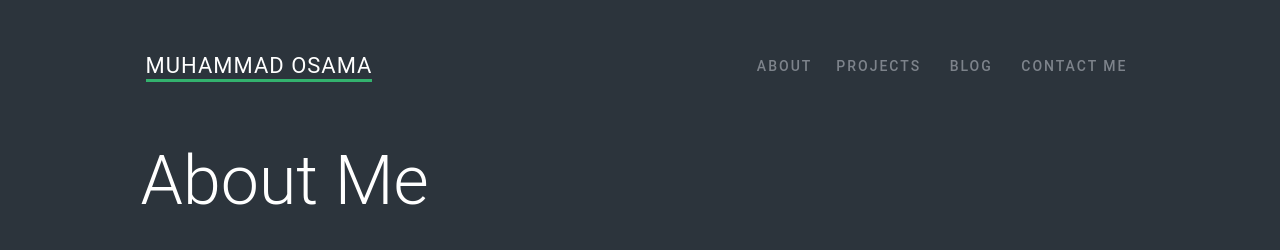
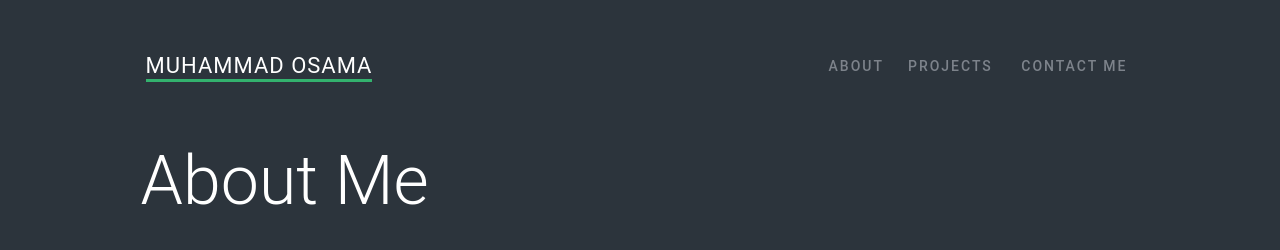
Before and after one commit to osama/osama.github.com, a Jekyll site: the page built from about/index.html, in a window 1280 px wide. Shown: the top 250 px of the page. Built offline with Jekyll 4.4.1, drawn with Linux system fonts in a browser that asks for light colours.

Commit message:
Blog link will not show if there are no posts.

```diff
--- a/_layouts/post.html
+++ b/_layouts/post.html
@@ -55,10 +55,16 @@ a, #cancel-comment-reply i, #secondary a:hover, .menu-toggle i, #secondary .port
                                             id="menu-item-1659"><a href=
                                             "/projects/">Projects</a></li>
 
+                                            {% for post in site.categories.CAT %}
+                                              {% capture post_count %} {{ post_count | plus: 1 }} {% endcapture %}
+                                            {% endfor %}
+
+                                            {% if post_count > 0 %}
                                             <li class=
                                             "menu-item menu-item-type-post_type menu-item-object-page menu-item-1342"
                                             id="menu-item-1342"><a href=
                                             "/blog/">Blog</a></li>
+                                            {% endif %}
 
                                             <li class=
                                             "menu-item menu-item-type-post_type menu-item-object-page menu-item-1474"
```
